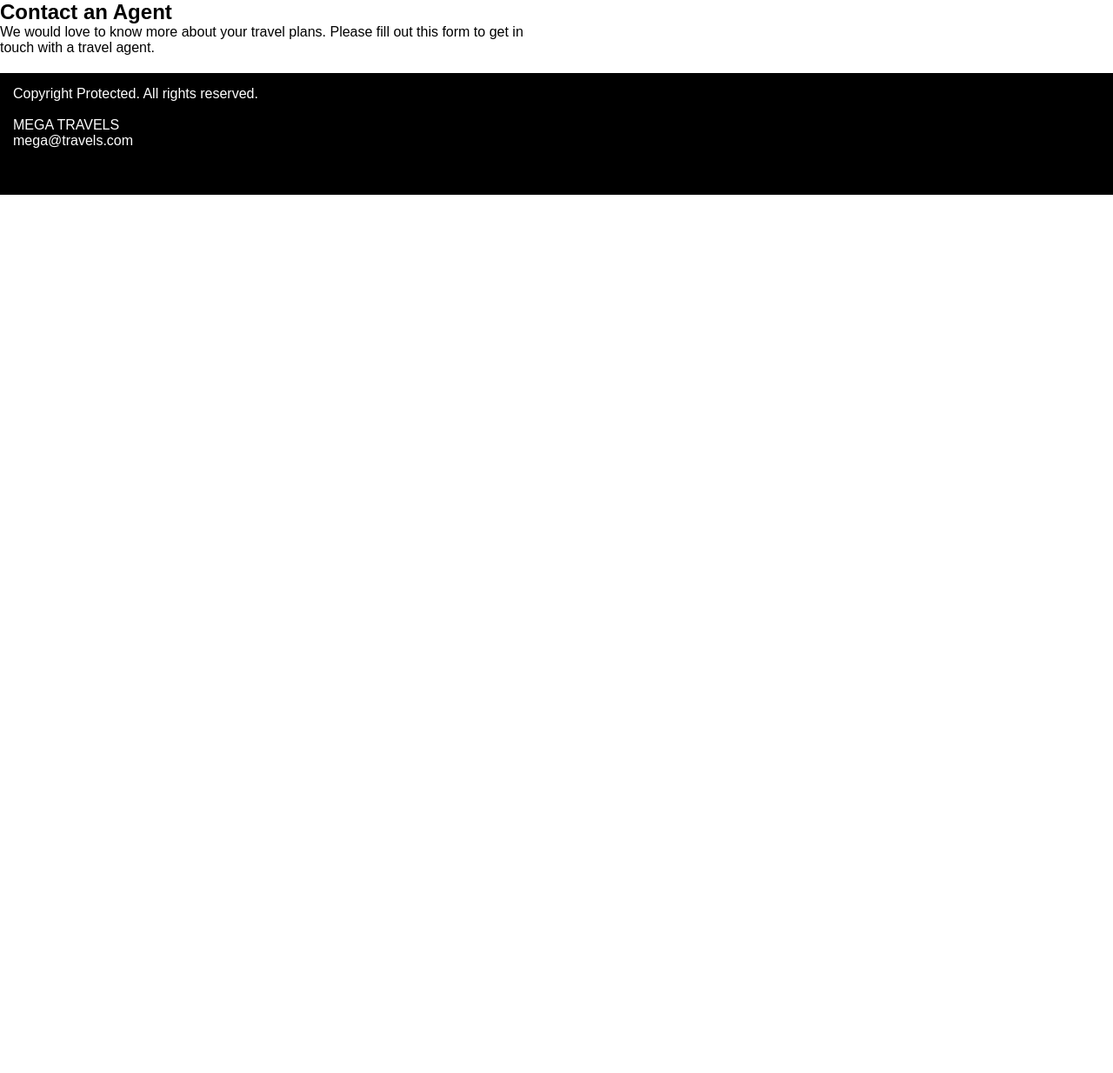
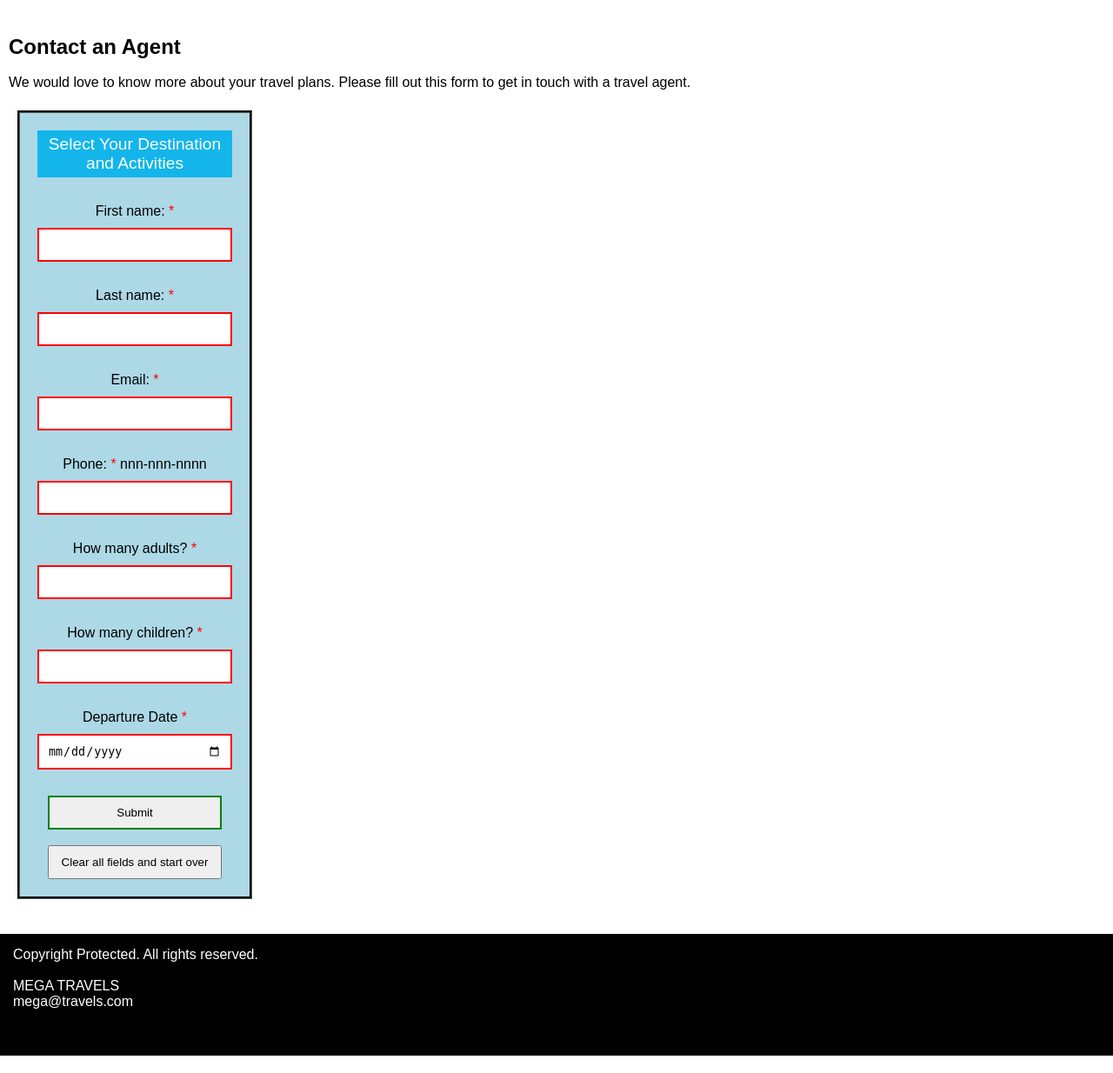
Before and after one commit to Christine-R/ITC475-Adv-Web-Dev, a PHP site: page /contact-agent.html in a window 1280 px wide; the page is wider, and only the part inside the window is pictured. Shown: the part 293-1527 px from the top of that part at 87% size. Before the commit the page ends 517 px from the top of that part, so only its background shows below. Run offline with PHP 8.4, Linux system fonts and the light colour scheme.

Commit message:
Activities Selector & Reservation Contact Form

```diff
--- /dev/null
+++ b/MegaTravel/contact-agent.css
@@ -0,0 +1,88 @@
+.item1 { grid-area: intro-ca; }
+.item2 {
+    grid-area: form-ca;
+    margin-top: -0px;
+}
+
+.grid-container2 {
+    display: grid;
+    grid-template-areas:
+    'intro-ca'
+    'form-ca'
+}
+.grid-container2 > div {
+    text-align: left;
+}
+
+fieldset {
+    text-align: center;
+    padding: 20px;
+    margin: 0px 1500px 20px 20px;
+    background-color: #add8e6;
+    border-color: #000;
+    border-width: medium;
+}
+fieldset > div {
+    margin-bottom: 30px;
+}
+
+.dropdown {
+    height: auto;
+}
+.dropbutton {
+    padding: 5px;
+}
+.dropdown-content {
+    background-color: #f9f9f9;
+}
+.dropdown:hover .locationOptions {
+    display: grid;
+}
+.locationOptions {
+    display: none;
+    position: static;
+}
+.locationOptions a {
+    padding: 7px;
+}
+.locationOptions a:hover {
+    background-color: #88d5ee;
+}
+#activitiesList {
+    display: inline;
+    padding: 0px;
+    width: auto;
+}
+
+label {
+    display: block;
+    margin-bottom: 10px;
+}
+label span {
+    color: red;
+}
+input {
+    padding: 10px;
+    width: 200px;
+}
+input:valid {
+    border: 2px solid green;
+}
+input:invalid {
+    border: 2px solid red;
+}
+.checkbox input {
+    margin-left: -30px;
+    text-align: left;
+    float: left;
+    margin-right: 10px;
+    width: auto;
+}
+button {
+    background: #13b5eb;
+    font-size: larger;
+    border: 0;
+    color: #fff;
+    width: 224px;
+    padding: 10px;
+}
--- a/MegaTravel/contact-agent.html
+++ b/MegaTravel/contact-agent.html
@@ -7,8 +7,8 @@
         <meta name="description" content="Mega Travel | Contact Agent">
         <meta name="robots" content="nofollow">
         <link rel="stylesheet" href="style.css">
+        <link rel="stylesheet" href="contact-agent.css">
     </head>
-
     <body>
 
         <header>
@@ -23,12 +23,67 @@
             </ul>
         </nav>
 
-        <section class="intro">
-            <h1>Contact an Agent</h1>
-            <p>We would love to know more about your travel plans. Please fill out this form to get in touch with a travel agent.</p>
-        </section>
-
-
+        <div class="grid-container2">
+            <div class="item1">
+                <section class="intro">
+                    <h1>Contact an Agent</h1>
+                    <p>We would love to know more about your travel plans. Please fill out this form to get in touch with a travel agent.</p>
+                </section>
+            </div>
+            <div class="item2">
+                <form name="reservation" action="contact.php" method="post">
+                    <fieldset>
+                        <div class="dropdown">
+                            <button type="button" class="dropbutton">Select Your Destination<br>and Activities</button>
+                            <div class="dropdown-content">
+                                <div class="locationOptions">
+                                    <a onclick="maldives()">Maldives, South Asia</a>
+                                    <a onclick="cancun()">Cancun, Mexico</a>
+                                    <a onclick="newZealand()">New Zealand</a>
+                                    <a onclick="venice()">Venice, Italy</a>
+                                </div>
+                            </div>
+                        </div>
+                        <div id="showActivities">
+                            <div id="activitiesList">
+                                <div id="destination"></div>
+                                <div id="checkboxes"></div>
+                            </div>
+                        </div>
+                        <div>
+                            <label for="first_name">First name: <span>*</span></label>
+                            <input id="first_name" type="text" name="firstname" maxlength="20" required>
+                        </div>
+                        <div>
+                            <label for="last_name">Last name: <span>*</span></label>
+                            <input id="last_name" type="text" name="lastname" maxlength="20" required>
+                        </div>
+                        <div>
+                            <label for="email">Email: <span>*</span></label>
+                            <input id="email" type="email" name="email" maxlength="40" required>
+                        </div>
+                        <div>
+                            <label for="telephone">Phone: <span>*</span> nnn-nnn-nnnn</label>
+                            <input id="telephone" type="tel" name="phone" pattern="[0-9]{3}-[0-9]{3}-[0-9]{4}" required>
+                        </div>
+                        <div>
+                            <label for="num_adults">How many adults? <span>*</span></label>
+                            <input id="num_adults" type="number" name="adults" min="1" max="10" required>
+                        </div>
+                        <div>
+                            <label for="num_children">How many children? <span>*</span></label>
+                            <input id="num_children" type="number" name="children" min="0" max="10" required>
+                        </div>
+                        <div>
+                            <label for="depart_date">Departure Date <span>*</span></label>
+                            <input id="depart_date" type="date" name="depart" required>
+                        </div>
+                        <input type="submit" value="Submit"><br><br>
+                        <input type="reset" value="Clear all fields and start over">
+                    </fieldset>
+                </form>
+            </div>
+        </div>
 
         <footer>
             <p>Copyright Protected. All rights reserved.<br><br>
@@ -36,6 +91,7 @@
             mega@travels.com</p>
         </footer>
 
+        <script src="activities-selector.js"></script>
+
     </body>
-
 </html>
--- a/MegaTravel/index.html
+++ b/MegaTravel/index.html
@@ -31,7 +31,7 @@ Welcome Component
             </ul>
         </nav>
 
-        <section id="intro">
+        <section class="intro">
             <h1>Travel Packages</h1>
             <p>We are specialized with International Travels and Tours. Our expertized and experience can save  you 100’s of dollar in your pocket. Beside the  money you can also save your valuable time at the time of transit or tour. You decide your budget and the time from your comfort zone. We will make it happen for you for an exceptional memory. Mega Travels is committed for an excellent service and support for all of its past, present and future customers. We are here today only for you. We remind ourself everyday and every moment with a sincere gratitude.</p>
         </section>
--- a/MegaTravel/style.css
+++ b/MegaTravel/style.css
@@ -2,18 +2,15 @@
     margin: 0;
     padding: 0;
 }
-
 body {
     font-family: sans-serif;
     margin: 0 auto;
 }
-
 #timeOfDay {
     position: absolute;
     top: 40px;
     right: 30px
 }
-
 #sunMoon {
     position: absolute;
     top: 75px;
@@ -21,19 +18,16 @@ body {
     height: 70px;
     width: 70px;
 }
-
 header {
     text-align: center;
     margin: 10px auto;
     background: #add8e6;
     border-bottom: 20px solid #d3d3d3;
 }
-
 nav {
     margin-top: 20px;
     background: #000;
 }
-
 nav ul {
     display: flex;
     list-style: none;
@@ -41,7 +35,6 @@ nav ul {
     justify-content: center;
     padding: 0px 10px 5px 10px;
 }
-
 nav a {
     color: #fff;
     font-weight: bold;
@@ -50,151 +43,71 @@ nav a {
     text-decoration: none;
     transition: 200ms all ease-in-out;
 }
-
 nav a:hover {
     text-decoration: none;
     color: #ffa500;
     position: relative;
     bottom: 10px;
 }
-
-#intro {
+.intro {
     margin: 30px 0px 10px 0px;
     padding: 10px;
 }
-
-#intro h1 {
+.intro h1 {
     margin-bottom: 15px;
 }
-
-#intro p {
+.intro p {
     line-height: 1.5;
 }
-
 .travel-cards {
     margin-bottom: 30px;
 }
-
 .package-card {
     border: 1px solid #000;
     padding: 15px;
     margin: 10px;
     transition: 1500ms;
 }
-
 .package-card a {
     color: #000;
     text-decoration: none;
 }
-
 .package-card img {
     width: 100%;
 }
-
 .package-card h2 {
     margin: 30px 0 15px;
     color: #000;
 }
-
 .package-card p {
     line-height: 1.5;
 }
-
 .original-price {
     color: grey;
 }
-
 .current-price span {
     font-weight: bold;
     text-decoration: underline;
 }
-
 .saving {
     color: green;
 }
-
 .package-card:hover {
     background-color: #000;
     color: #fff;
 }
-
 .package-card:hover a {
     color: #fff;
     text-decoration: none;
 }
 
-/* DROPDOWN */
-.dropButton {
-    background-color: #add8e6;
-    font-size: 16px;
-    font-weight: bold;
-    color: #000;
-    width: 327px;
-    height: 60px;
-    padding: 5px;
-    border: none;
-}
-
-.dropdown {
-    display: inline-block;
-    position: relative;
-    width: 350px;
-}
-
-.locationOptions {
-    display: none;
-    position: absolute;
-    background-color: #add8e6;
-}
-
-.locationOptions a {
-    display: block;
-    color: #000;
-    text-decoration: none;
-    padding: 12px 16px;
-}
-
-.locationOptions a:hover {
-    background-color: #80d3ee;
-}
-
-.dropdown:hover .locationOptions {
-    display: grid;
-    grid-template-columns: auto auto;
-    grid-template-rows: auto auto;
-}
-
-.dropdown:hover .dropButton {
-    background-color: #add8e6;
-    color: #000;
-    font-style: oblique;
-}
-
-/* ACTIVITIES */
-.reservationGrid {
-    display: grid;
-    grid-template-columns: 55% auto;
-    grid-gap: 7px;
-    padding: 10px;
-}
-
-#showActivities {
-    display: none;
-    border: 3px solid #add8e6;
+footer {
+    margin: 20px auto;
+    padding: 15px;
+    background-color: #000;
     width: auto;
     height: 110px;
-    padding: 15px;
-    z-index: 1;
-}
-
-#activitiesList {
-    display: block;
-}
-
-.reservation {
-    display: block;
-    grid-template-columns: 1fr;
-    padding-bottom: 100px;
+    color: #fff;
 }
 
 @media (min-width: 768px) {
@@ -216,9 +129,7 @@ nav a:hover {
         position: relative;
         bottom: 10px;
     }
-    .intro {
-        width: 50%;
-    }
+
     .travel-cards {
         display: grid;
         grid-template-columns: auto auto auto auto;
@@ -234,16 +145,6 @@ nav a:hover {
         height: 60px;
     }
 }
-
-footer {
-    margin: 20px auto;
-    padding: 15px;
-    background-color: #000;
-    width: auto;
-    height: 110px;
-    color: #fff;
-}
-
 @media only print {
     nav {
         display: none;
```
Also changed, not shown: MegaTravel/activities-selector.js (added, +46 -0 lines), MegaTravel/contact.php (added, +64 -0 lines).
